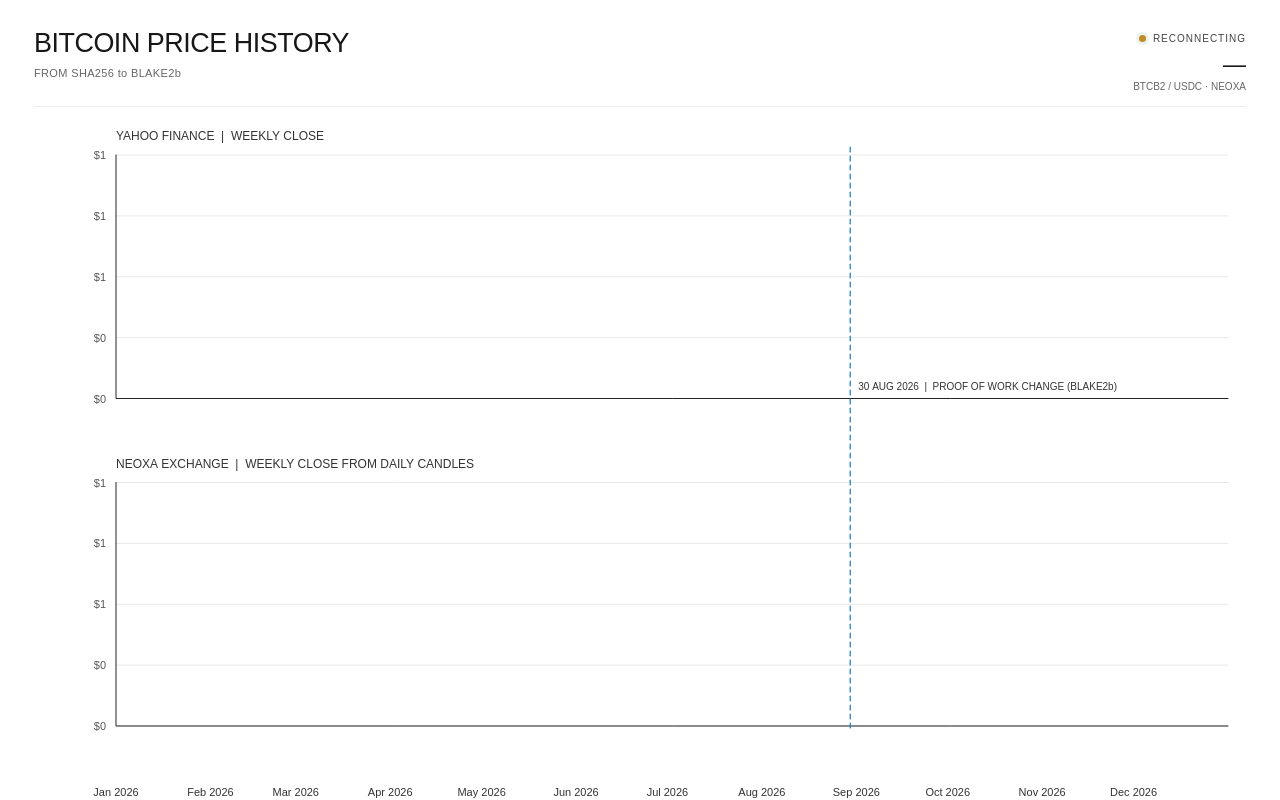
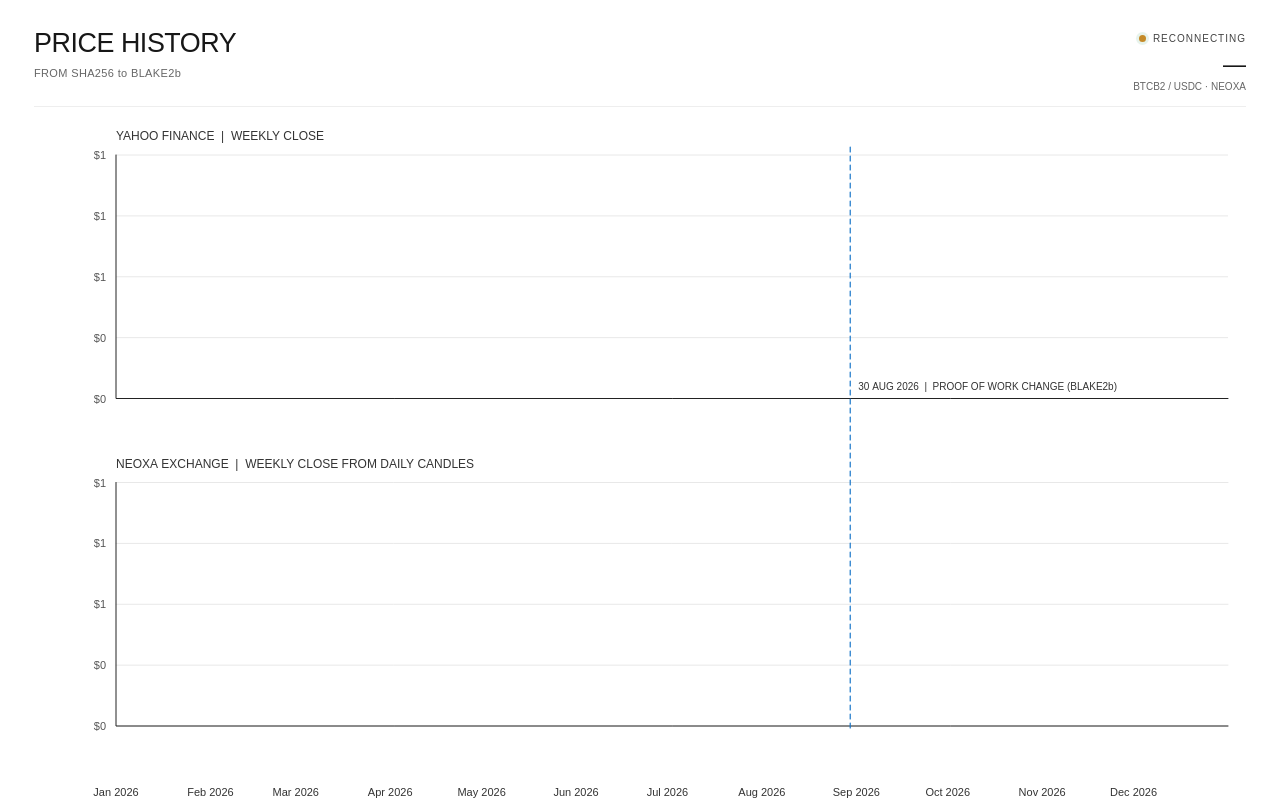
Before and after one commit to rektbtc7/pricechart, a plain HTML site: page index.html in a window 1280 px wide. Shown: the top 800 px of the page. Drawn offline with nearby package versions, Linux system fonts and the light colour scheme; no server answers; a script that the page names is missing.

Commit message:
Update index.html

```diff
--- a/index.html
+++ b/index.html
@@ -5,12 +5,12 @@
   <meta charset="UTF-8">
   <meta name="viewport" content="width=device-width, initial-scale=1">
   <meta name="theme-color" content="#ffffff">
-  <meta name="description" content="Weekly Bitcoin price history across SHA 256 Bitcoin and BLAKE2b Bitcoin Blake, with live market data.">
+  <meta name="description" content="Weekly Price history across SHA 256 Bitcoin and BLAKE2b Bitcoin Blake, with live market data.">
   <meta name="apple-mobile-web-app-capable" content="yes">
   <meta name="apple-mobile-web-app-status-bar-style" content="default">
   <link rel="manifest" href="/manifest.json">
   <link rel="icon" href="/icon.svg" type="image/svg+xml">
-  <title>RektPriceChart | Bitcoin SHA 256 &amp; BLAKE2b Price History</title>
+  <title>RektPriceChart | SHA 256 &amp; BLAKE2b Price History</title>
   <style>
     :root {
       color-scheme: light;
@@ -192,7 +192,7 @@
 <main>
   <header>
     <div>
-      <h1>BITCOIN PRICE HISTORY</h1>
+      <h1>PRICE HISTORY</h1>
       <div class="subtitle">FROM SHA256 to BLAKE2b</div>
     </div>
     <div class="live-block">
@@ -206,7 +206,7 @@
   </header>
 
   <section class="chart-frame">
-    <canvas id="chart" width="1500" height="860" aria-label="Weekly Bitcoin price chart from Yahoo Finance and Neoxa"></canvas>
+    <canvas id="chart" width="1500" height="860" aria-label="Weekly price chart from Yahoo Finance and Neoxa"></canvas>
   </section>
 
   <div class="legend">
```
